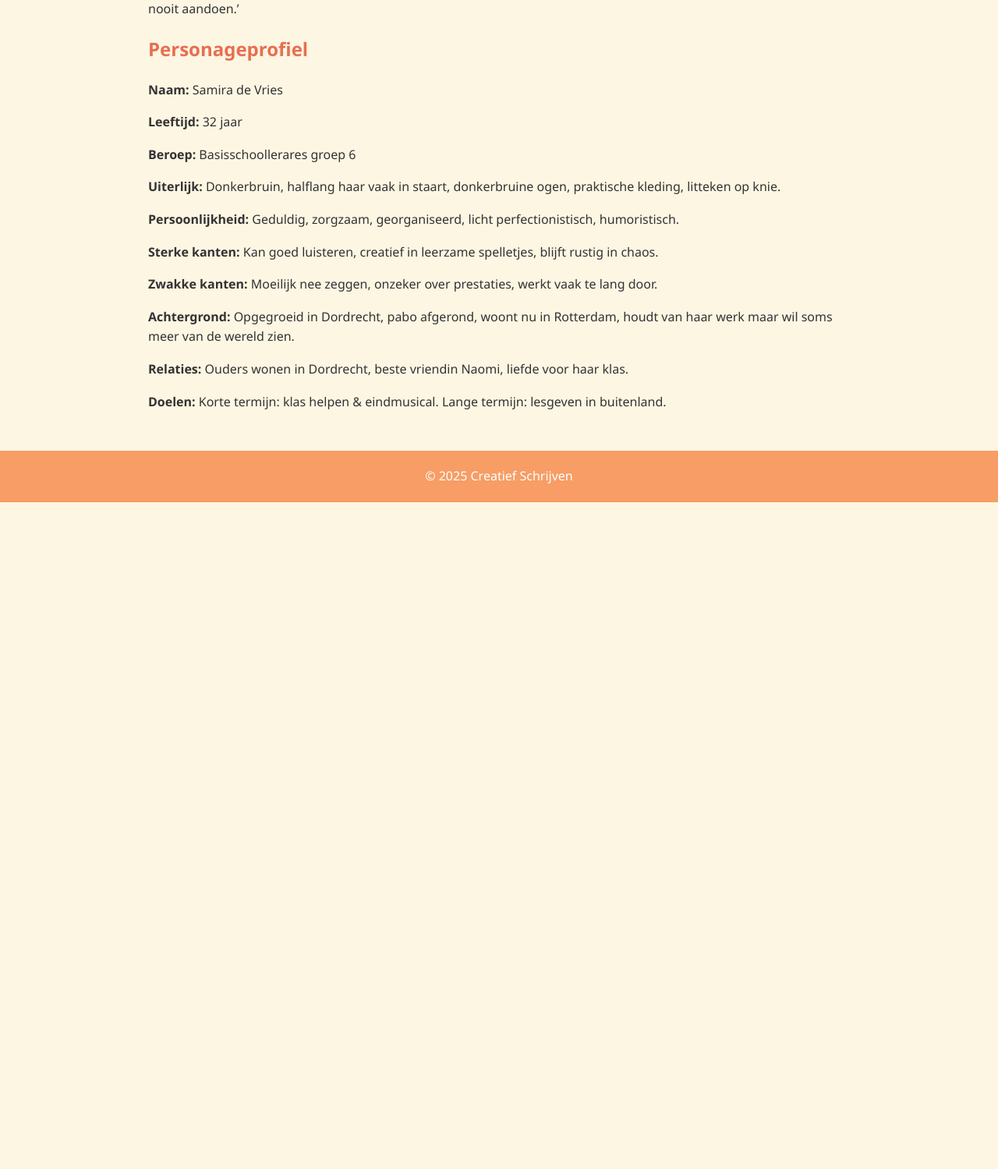
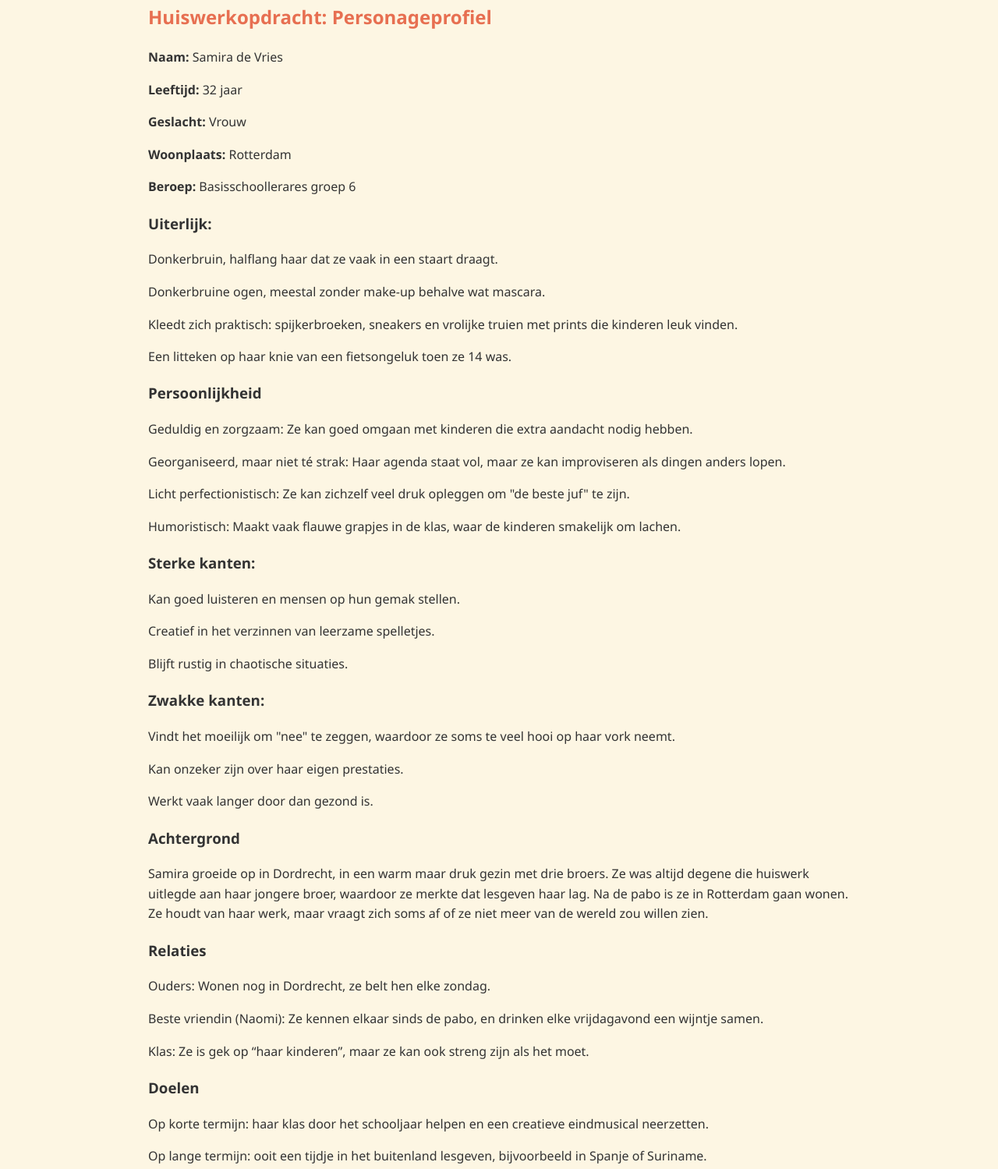
Before and after one commit to JustVerhagen/Creatief-Schrijven, a plain HTML site: page opdracht3.html in a window 1280 px wide. Shown: the part 489-1988 px from the top of the page at 78% size. Before the commit the page ends 1133 px from the top, so only its background shows below. Drawn offline with Linux system fonts and the light colour scheme.

Commit message:
Refactor story and character profile sections
Merged multiple paragraphs into a single paragraph and expanded character profile details.

```diff
--- a/opdracht3.html
+++ b/opdracht3.html
@@ -14,22 +14,43 @@
     </nav>
     <div class="container">
         <h2>Verhaal</h2>
-        <p>Ik kwam vandaag op school. Iedereen in de gang keek me raar aan. Ik wist al waarom en het kwam allemaal door Pieter. Plots zag ik hem staan. Zoals gewoonlijk had hij een trainingspak aan en zijn bruine krullentjeshaar danste op zijn hoofd.</p>
-        <p>Ik liep op hem af. “Wat heb je gedaan!’ siste ik. ‘Wat is er aan de hand Emma? Doe rustig!’ antwoordde Pieter. ‘Je weet harstikke goed waar ik het oer heb. Waarom heb je die foto’s verspreid?’ vroeg ik.</p>
+        <p>Ik kwam vandaag op school. Iedereen in de gang keek me raar aan. Ik wist al waarom en het kwam allemaal door Pieter. Plots zag ik hem staan. Zoals gewoonlijk had hij een trainingspak aan en zijn bruine krullentjeshaar danste op zijn hoofd. Ik liep op hem af. “Wat heb je gedaan!’ siste ik. ‘Wat is er aan de hand Emma? Doe rustig!’ antwoordde Pieter. ‘Je weet harstikke goed waar ik het oer heb. Waarom heb je die foto’s verspreid?’ vroeg ik.</p>
         <p>Pieter keek om zich heen om te kijken of niemand meeluisterde. Hij antwoordde: ‘Luister, ik heb ze niet doorgestuurd. Iemand heeft gisteren mijn telefoon gepakt in de kleedkamer.’</p>
         <p>Ik voelde mijn keel dichtknijpen. ‘Dus jij zegt dat het niet jouw schuld was?’ ‘Ik zweer het’ zei hij zacht. ‘Ik zou jou dat nooit aandoen.’</p>
 
-        <h2>Personageprofiel</h2>
+        <h2>Huiswerkopdracht: Personageprofiel</h2>
         <p><strong>Naam:</strong> Samira de Vries</p>
         <p><strong>Leeftijd:</strong> 32 jaar</p>
+        <p><strong>Geslacht:</strong> Vrouw</p>
+        <p><strong>Woonplaats:</strong> Rotterdam</p>
         <p><strong>Beroep:</strong> Basisschoollerares groep 6</p>
-        <p><strong>Uiterlijk:</strong> Donkerbruin, halflang haar vaak in staart, donkerbruine ogen, praktische kleding, litteken op knie.</p>
-        <p><strong>Persoonlijkheid:</strong> Geduldig, zorgzaam, georganiseerd, licht perfectionistisch, humoristisch.</p>
-        <p><strong>Sterke kanten:</strong> Kan goed luisteren, creatief in leerzame spelletjes, blijft rustig in chaos.</p>
-        <p><strong>Zwakke kanten:</strong> Moeilijk nee zeggen, onzeker over prestaties, werkt vaak te lang door.</p>
-        <p><strong>Achtergrond:</strong> Opgegroeid in Dordrecht, pabo afgerond, woont nu in Rotterdam, houdt van haar werk maar wil soms meer van de wereld zien.</p>
-        <p><strong>Relaties:</strong> Ouders wonen in Dordrecht, beste vriendin Naomi, liefde voor haar klas.</p>
-        <p><strong>Doelen:</strong> Korte termijn: klas helpen & eindmusical. Lange termijn: lesgeven in buitenland.</p>
+        <h3>Uiterlijk:</h3>
+        <p>Donkerbruin, halflang haar dat ze vaak in een staart draagt.</p>
+        <p>Donkerbruine ogen, meestal zonder make-up behalve wat mascara.</p>
+        <p>Kleedt zich praktisch: spijkerbroeken, sneakers en vrolijke truien met prints die kinderen leuk vinden.</p>
+        <p>Een litteken op haar knie van een fietsongeluk toen ze 14 was.</p>
+        <h3>Persoonlijkheid</h3>
+        <p>Geduldig en zorgzaam: Ze kan goed omgaan met kinderen die extra aandacht nodig hebben.</p>
+        <p>Georganiseerd, maar niet té strak: Haar agenda staat vol, maar ze kan improviseren als dingen anders lopen.</p>
+        <p>Licht perfectionistisch: Ze kan zichzelf veel druk opleggen om "de beste juf" te zijn.</p>
+        <p>Humoristisch: Maakt vaak flauwe grapjes in de klas, waar de kinderen smakelijk om lachen.</p>
+        <h3>Sterke kanten:</h3>
+        <p>Kan goed luisteren en mensen op hun gemak stellen.</p>
+        <p>Creatief in het verzinnen van leerzame spelletjes.</p>
+        <p>Blijft rustig in chaotische situaties.</p>
+        <h3>Zwakke kanten:</h3>
+        <p>Vindt het moeilijk om "nee" te zeggen, waardoor ze soms te veel hooi op haar vork neemt.</p>
+        <p>Kan onzeker zijn over haar eigen prestaties.</p>
+        <p>Werkt vaak langer door dan gezond is.</p>
+        <h3>Achtergrond</h3>
+        <p>Samira groeide op in Dordrecht, in een warm maar druk gezin met drie broers. Ze was altijd degene die huiswerk uitlegde aan haar jongere broer, waardoor ze merkte dat lesgeven haar lag. Na de pabo is ze in Rotterdam gaan wonen. Ze houdt van haar werk, maar vraagt zich soms af of ze niet meer van de wereld zou willen zien.</p>
+        <h3>Relaties</h3>
+        <p>Ouders: Wonen nog in Dordrecht, ze belt hen elke zondag.</p>
+        <p>Beste vriendin (Naomi): Ze kennen elkaar sinds de pabo, en drinken elke vrijdagavond een wijntje samen.</p>
+        <p>Klas: Ze is gek op “haar kinderen”, maar ze kan ook streng zijn als het moet.</p>
+        <h3>Doelen</h3>
+        <p>Op korte termijn: haar klas door het schooljaar helpen en een creatieve eindmusical neerzetten.</p>
+        <p>Op lange termijn: ooit een tijdje in het buitenland lesgeven, bijvoorbeeld in Spanje of Suriname.</p>
     </div>
     <footer>&copy; 2025 Creatief Schrijven</footer>
 </body>
```
